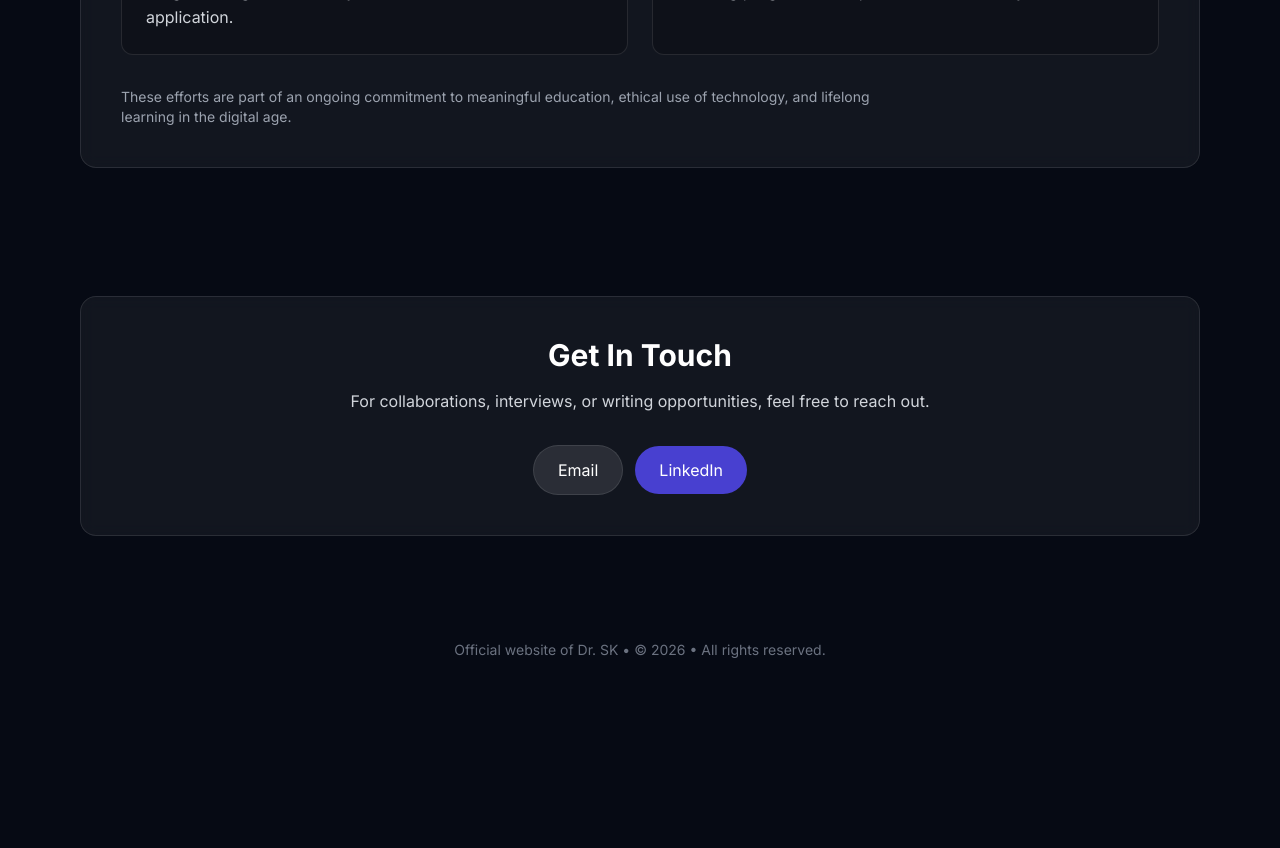
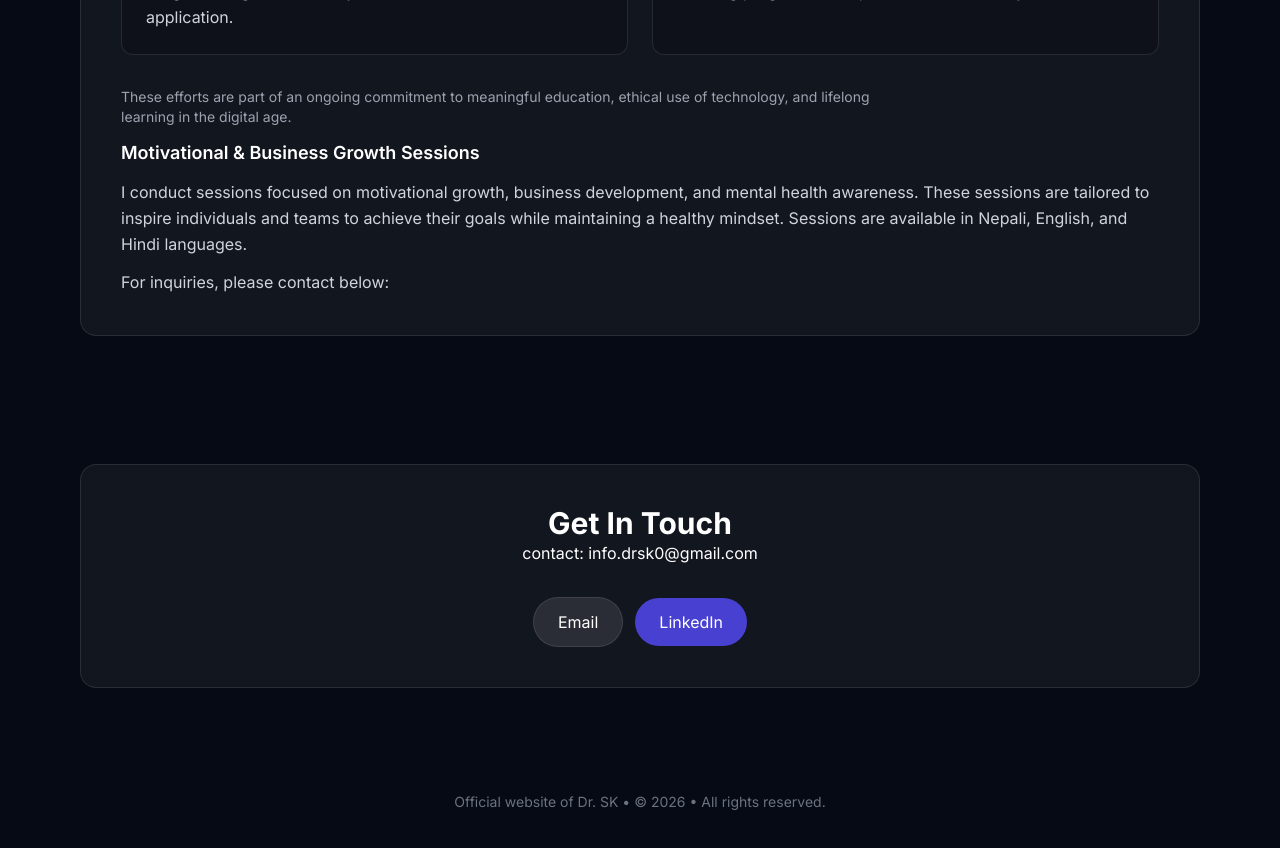
Before and after one commit to sagar1008kc/drsk, a Next.js app: page / in a window 1280 px wide. Shown: the part 4740-5588 px from the top of the page. Before the commit the page ends 5440 px from the top, so only its background shows below. Built offline with nearby package versions, Linux system fonts and the light colour scheme.

Commit message:
updated email

```diff
--- a/src/app/page.tsx
+++ b/src/app/page.tsx
@@ -445,6 +445,16 @@ export default function Home() {
         These efforts are part of an ongoing commitment to meaningful education,
         ethical use of technology, and lifelong learning in the digital age.
       </p>
+      <h1 className="text-lg font-semibold text-white mt-3">
+            Motivational & Business Growth Sessions
+          </h1>
+          <p className="mt-3 text-gray-300 leading-relaxed">
+            I conduct sessions focused on motivational growth, business development, and mental health awareness. These sessions are tailored to inspire individuals and teams to achieve their goals while maintaining a healthy mindset.
+            Sessions are available in Nepali, English, and Hindi languages.
+          </p>
+          <p className="mt-3 text-gray-300 leading-relaxed">
+            For inquiries, please contact below:
+          </p>
     </motion.div>
   </div>
 </section>
@@ -459,10 +469,11 @@ export default function Home() {
             transition={{ duration: 0.55 }}
             className="rounded-2xl border border-white/10 bg-white/5 backdrop-blur p-8 md:p-10 text-center"
           >
+
             <h2 className="text-2xl md:text-3xl font-bold">Get In Touch</h2>
-            <p className="mt-4 text-gray-300">For collaborations, interviews, or writing opportunities, feel free to reach out.</p>
+            <div><p>contact: info.drsk0@gmail.com</p></div>
+            <div className="mt-8 flex flex-col sm:flex-row items-center justify-center gap-3">
 
-            <div className="mt-8 flex flex-col sm:flex-row items-center justify-center gap-3">
               <a
                 href="mailto:info.drsk0@gmail.com"
                 className="px-6 py-3 rounded-full bg-white/10 hover:bg-white/15 border border-white/10 transition"
```
